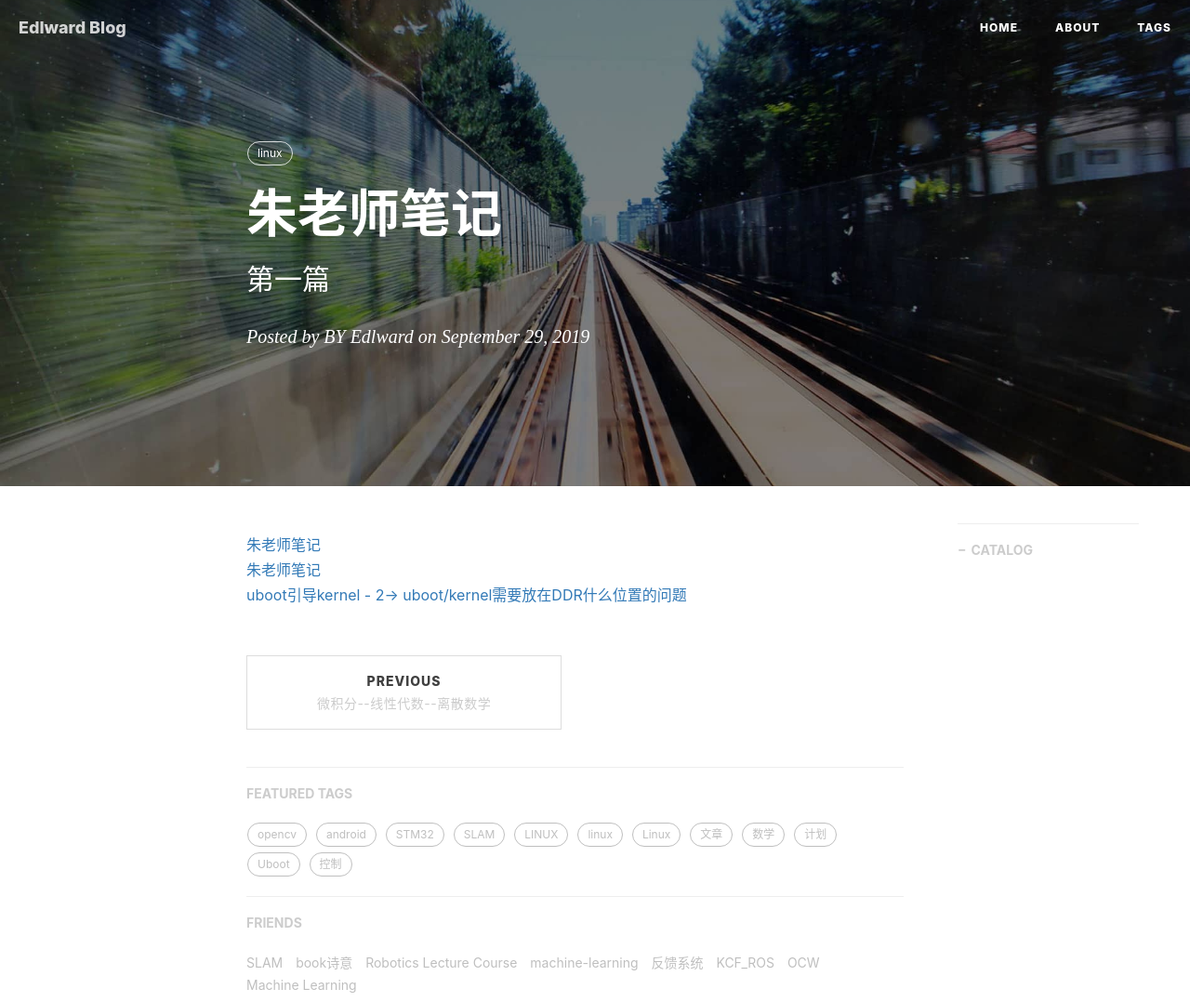
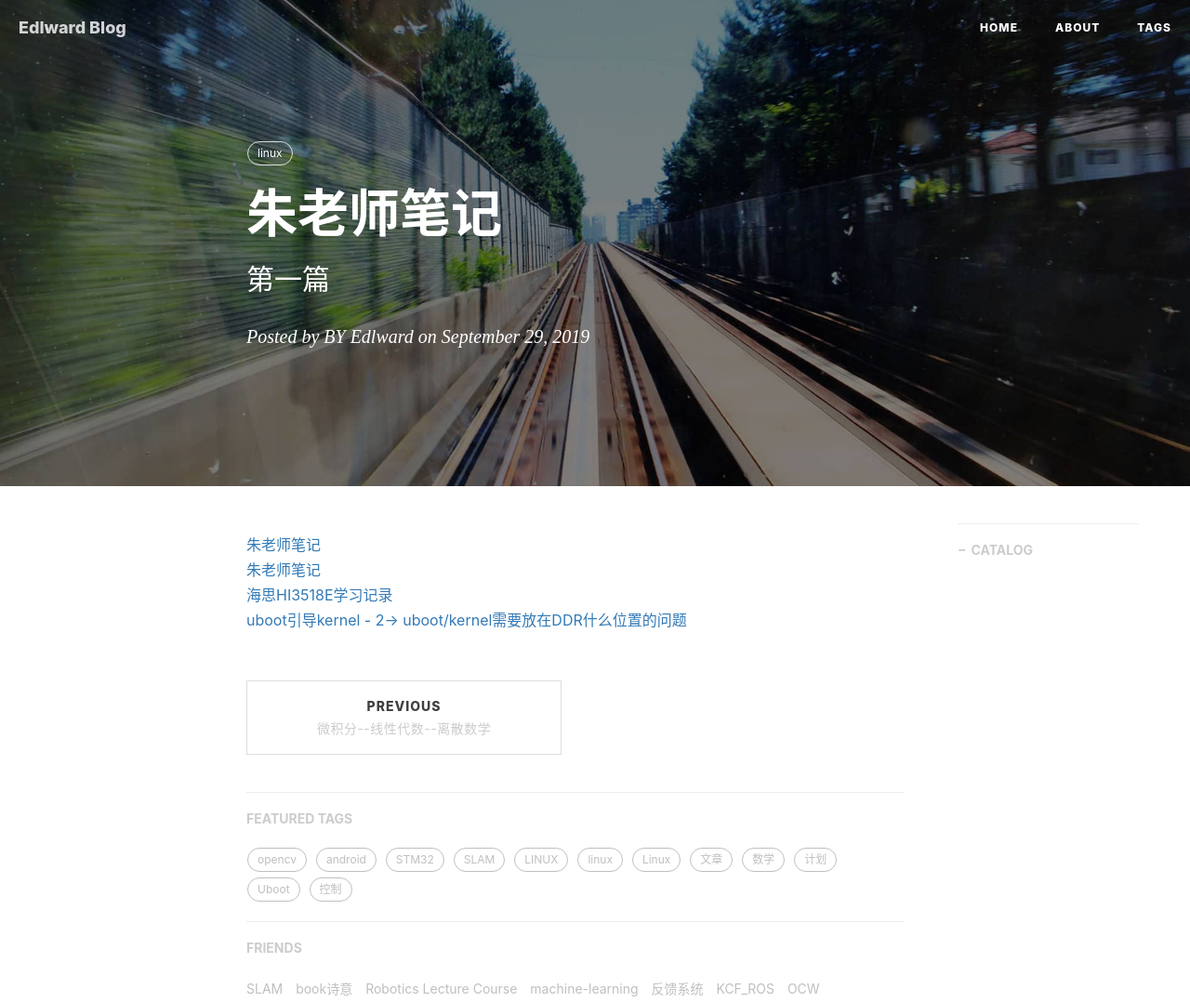
Before and after one commit to gary-robotics/dlward, a Jekyll site: the page built from _posts/2019-09-28-朱老师笔记-2019.markdown, in a window 1280 px wide, cut to the strip 0-1078 px from the top of the page. Shown: the whole strip at 93% size. Built offline with Jekyll 4.4.1, drawn with Linux system fonts in a browser that asks for light colours; nearby versions of some CDN libraries; comment, search, counter and statistics services are not loaded.

Commit message:
Update 2019-09-28-朱老师笔记-2019.markdown

```diff
--- a/_posts/2019-09-28-朱老师笔记-2019.markdown
+++ b/_posts/2019-09-28-朱老师笔记-2019.markdown
@@ -11,4 +11,5 @@ tags:                               #标签
 ---
 [朱老师笔记](https://www.cnblogs.com/biaohc/p/6629113.html)
 [朱老师笔记](https://www.cnblogs.com/liusiluandzhangkun/)
+[海思HI3518E学习记录](https://blog.csdn.net/tainjau/article/category/9277416)
 [uboot引导kernel - 2-> uboot/kernel需要放在DDR什么位置的问题](https://blog.csdn.net/wowricky/article/details/83218356)
```
